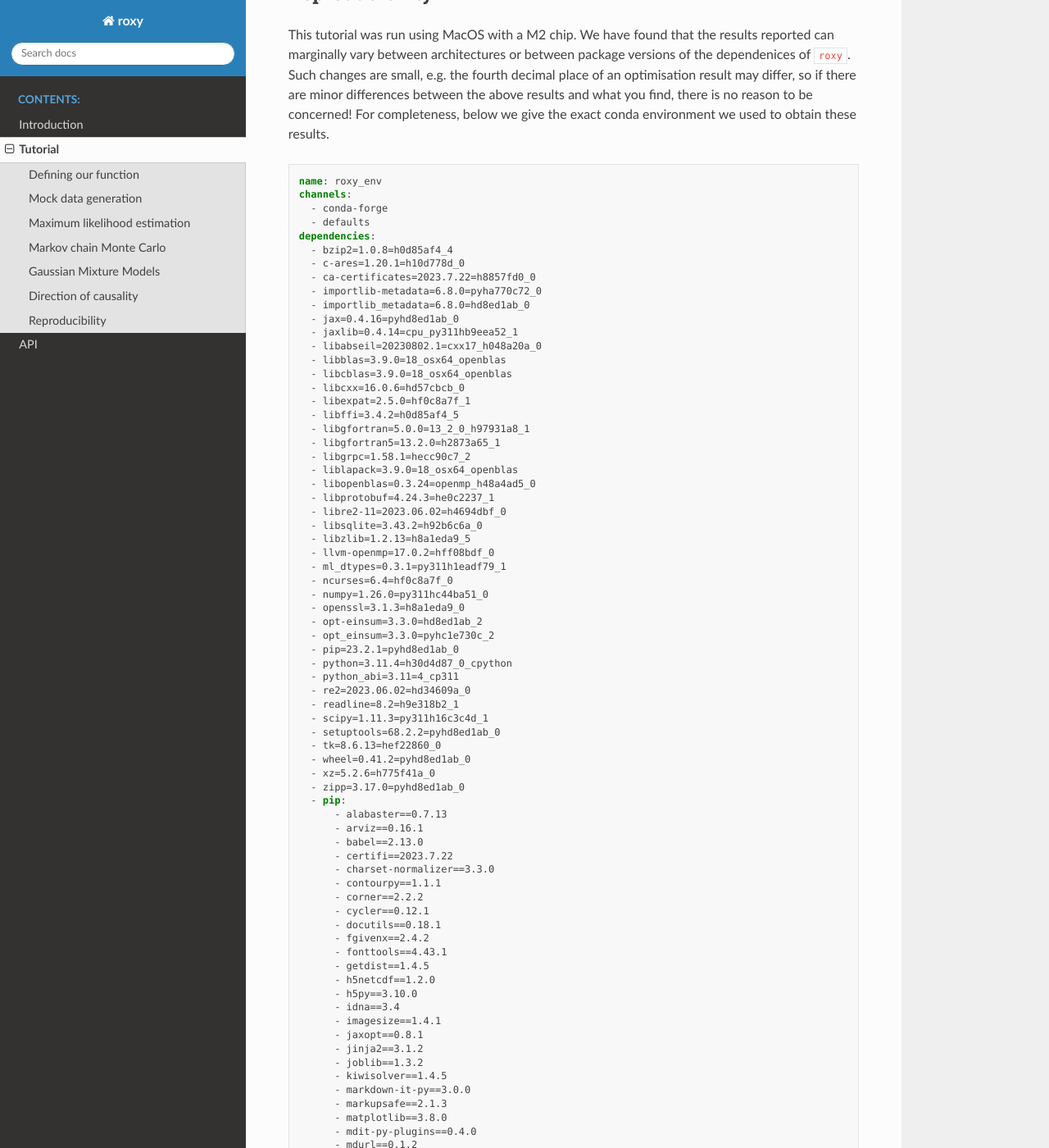
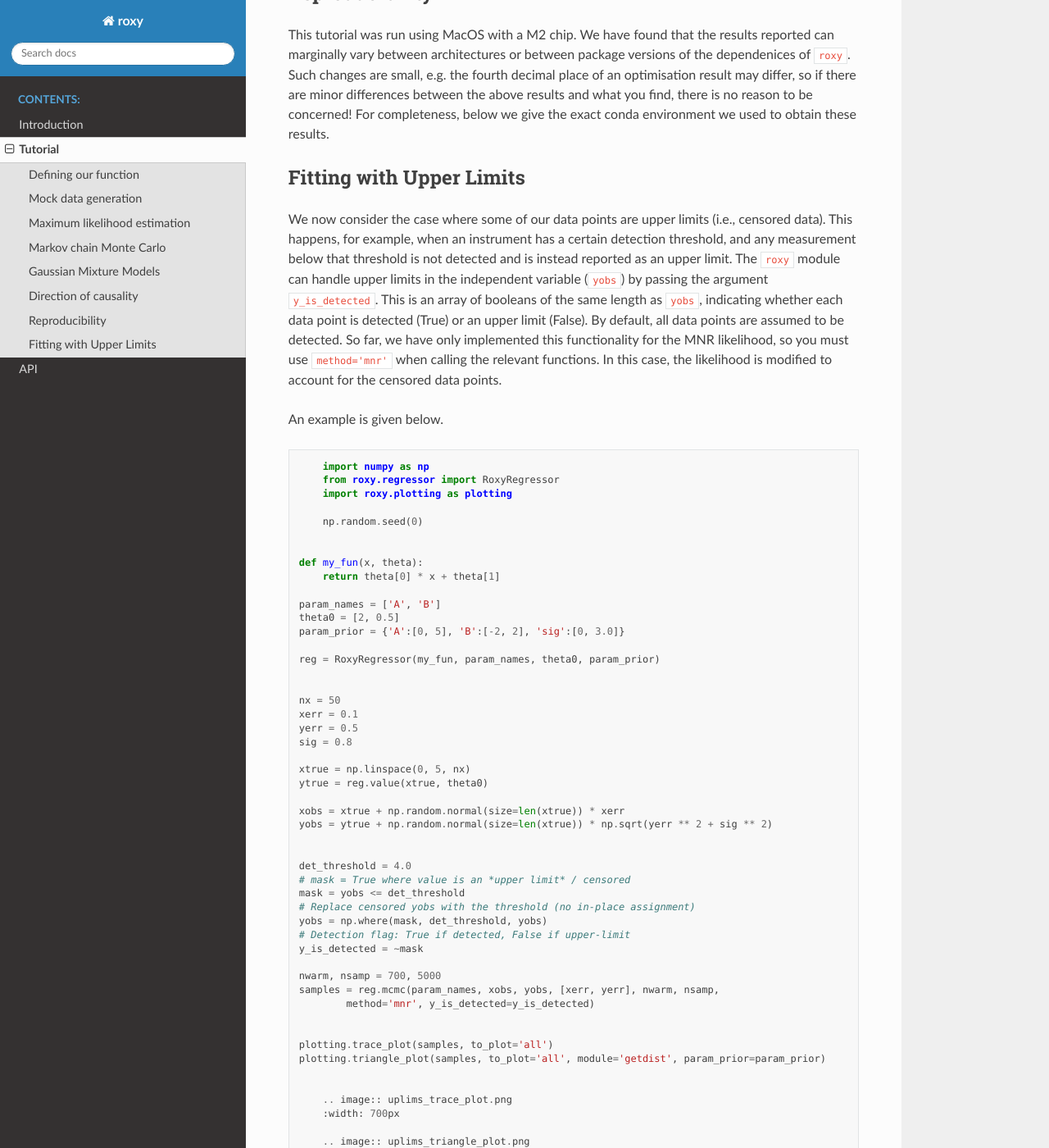
Before and after one commit to DeaglanBartlett/roxy, a Sphinx documentation site: the page built from docs/source/tutorial.rst, in a window 1280 px wide and 1400 px high, scrolled down 11852 px. Shown: the whole window at 82% size. Built offline with Sphinx 7.4.7 and the Read the Docs theme 3.1.0, drawn with Linux system fonts in a browser that asks for light colours.

Commit message:
Added an intial version of the example, and made a few changes

```diff
--- a/docs/source/tutorial.rst
+++ b/docs/source/tutorial.rst
@@ -464,6 +464,80 @@ to be concerned! For completeness, below we give the exact conda environment we
 results.
 
 
+Fitting with Upper Limits
+------------------------
+
+We now consider the case where some of our data points are upper limits (i.e., censored data).
+This happens, for example, when an instrument has a certain detection threshold, and any
+measurement below that threshold is not detected and is instead reported as an upper limit.
+The ``roxy`` module can handle upper limits in the independent variable (``yobs``) by passing the
+argument ``y_is_detected``. This is an array of booleans of the same length as ``yobs``,
+indicating whether each data point is detected (True) or an upper limit (False).
+By default, all data points are assumed to be detected.
+So far, we have only implemented this functionality for the MNR likelihood, so you must use
+``method='mnr'`` when calling the relevant functions.
+In this case, the likelihood is modified to account for the censored data points.
+
+An example is given below.
+
+
+.. code-block:: python
+
+	import numpy as np
+	from roxy.regressor import RoxyRegressor
+	import roxy.plotting as plotting
+
+	np.random.seed(0)
+
+
+    def my_fun(x, theta):
+        return theta[0] * x + theta[1]
+
+    param_names = ['A', 'B']
+    theta0 = [2, 0.5]
+    param_prior = {'A':[0, 5], 'B':[-2, 2], 'sig':[0, 3.0]}
+
+    reg = RoxyRegressor(my_fun, param_names, theta0, param_prior)
+
+
+    nx = 50
+    xerr = 0.1
+    yerr = 0.5
+    sig = 0.8
+
+    xtrue = np.linspace(0, 5, nx)
+    ytrue = reg.value(xtrue, theta0)
+
+    xobs = xtrue + np.random.normal(size=len(xtrue)) * xerr
+    yobs = ytrue + np.random.normal(size=len(xtrue)) * np.sqrt(yerr ** 2 + sig ** 2)
+
+
+    det_threshold = 4.0
+    # mask = True where value is an *upper limit* / censored
+    mask = yobs <= det_threshold
+    # Replace censored yobs with the threshold (no in-place assignment)
+    yobs = np.where(mask, det_threshold, yobs)
+    # Detection flag: True if detected, False if upper-limit
+    y_is_detected = ~mask
+
+    nwarm, nsamp = 700, 5000
+    samples = reg.mcmc(param_names, xobs, yobs, [xerr, yerr], nwarm, nsamp,
+            method='mnr', y_is_detected=y_is_detected)
+
+
+    plotting.trace_plot(samples, to_plot='all')
+    plotting.triangle_plot(samples, to_plot='all', module='getdist', param_prior=param_prior)
+
+
+	.. image:: uplims_trace_plot.png
+        :width: 700px
+
+	.. image:: uplims_triangle_plot.png
+        :width: 700px
+
+
+
+
 .. code-block:: yaml
 
 	name: roxy_env
--- a/requirements.txt
+++ b/requirements.txt
@@ -14,3 +14,4 @@ sphinx-rtd-theme
 scikit-learn
 jaxopt
 prettytable
+ipywidgets
```
Also changed, not shown: docs/source/uplims_trace_plot.png (added), docs/source/uplims_triangle_plot.png (added), 6 other files.
